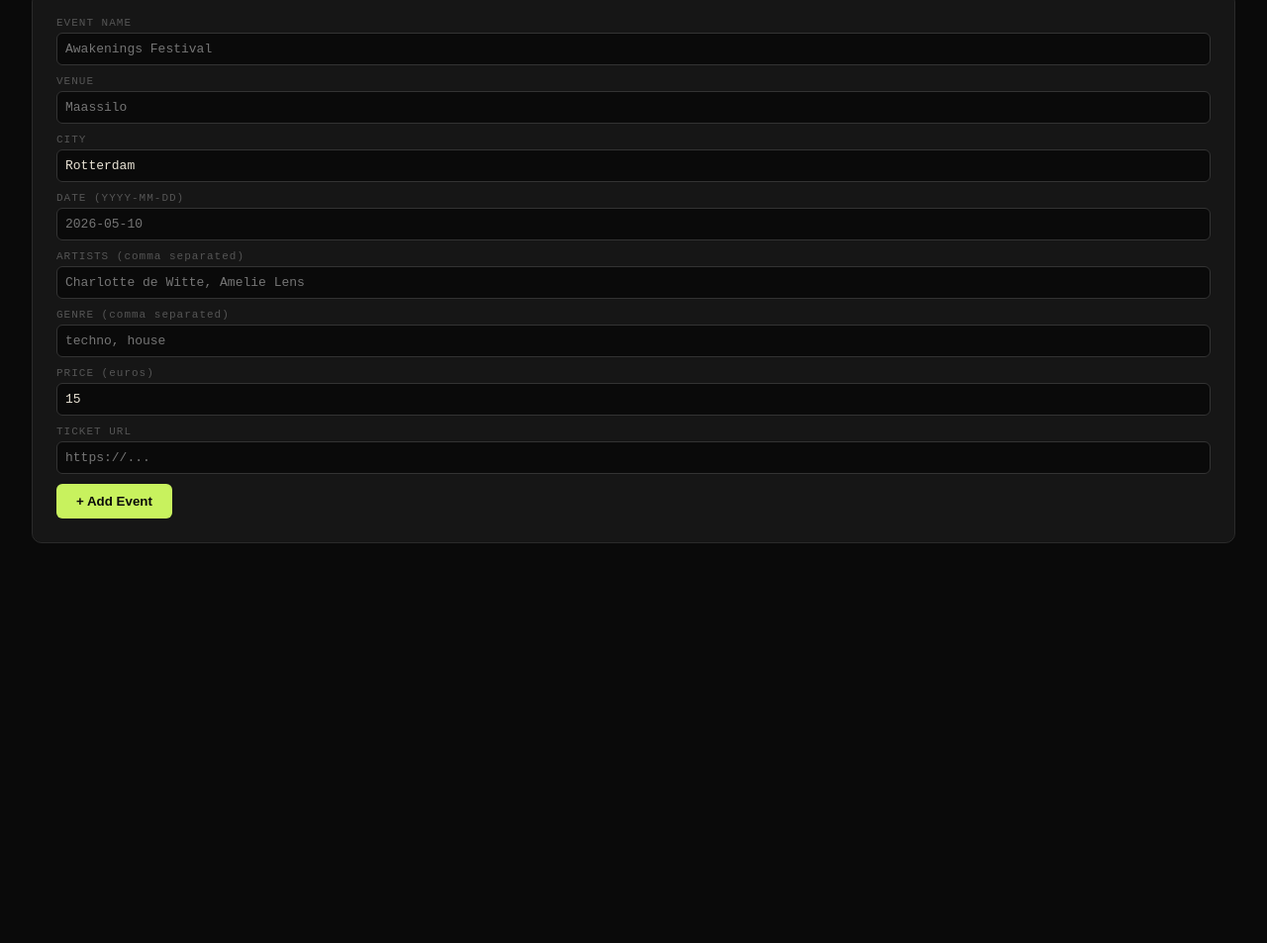
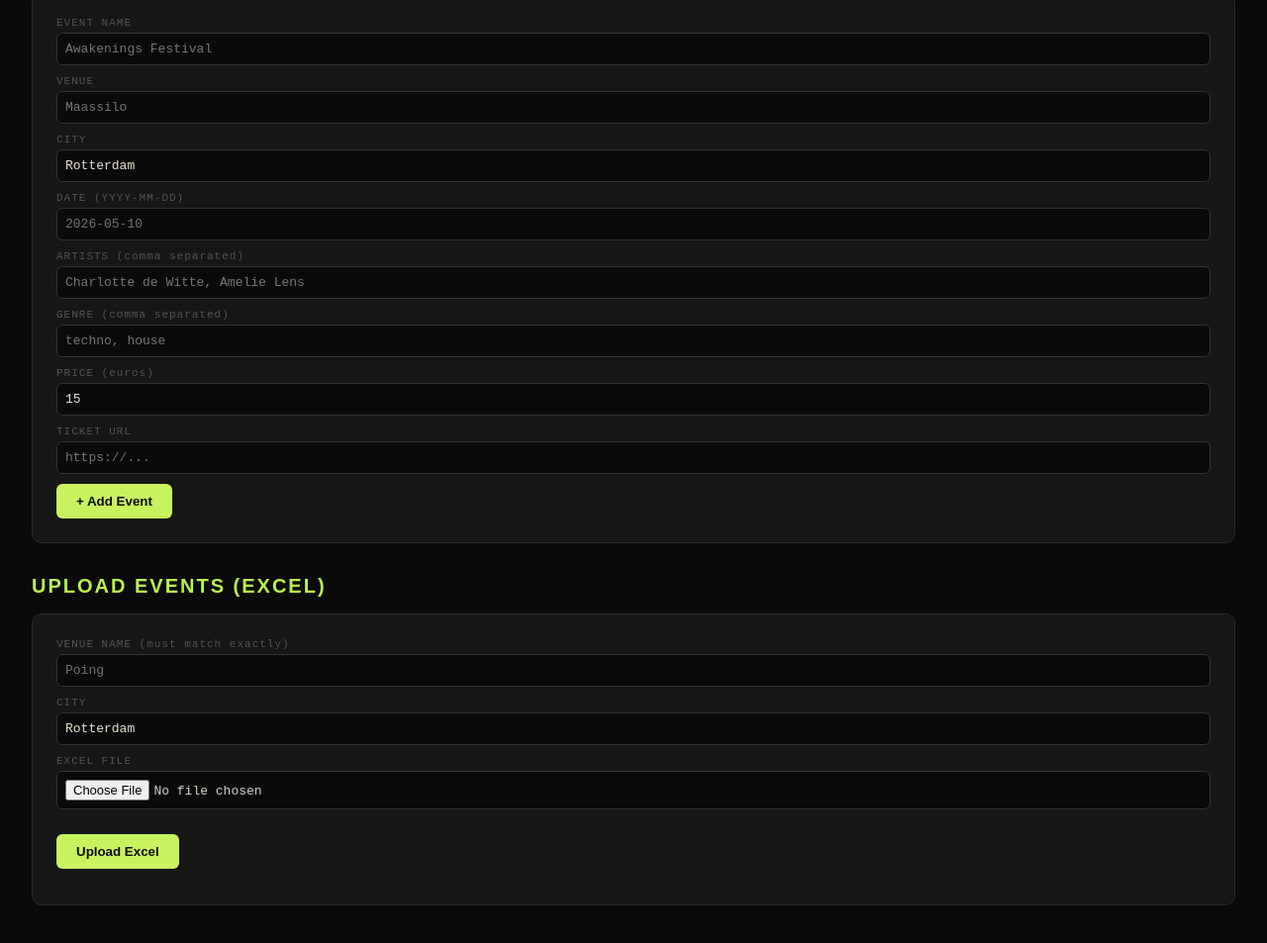
Before and after one commit to whatswithmert/tonight-vibe, a website: page public/admin.html in a window 1280 px wide. Shown: the part 455-1408 px from the top of the page at 99% size. Before the commit the page ends 1068 px from the top, so only its background shows below. Drawn offline with Linux system fonts and the light colour scheme.

Commit message:
excel upload for events

```diff
--- a/package.json
+++ b/package.json
@@ -11,6 +11,8 @@
   "license": "ISC",
   "type": "commonjs",
   "dependencies": {
-    "express": "^5.2.1"
+    "express": "^5.2.1",
+    "multer": "^2.1.1",
+    "xlsx": "^0.18.5"
   }
 }
--- a/public/admin.html
+++ b/public/admin.html
@@ -111,5 +111,41 @@
   await fetch('/admin/events/' + id, { method: 'DELETE', headers: { 'x-admin-password': PASSWORD } });
   loadEvents();
 }
+</script>
+<h2 style="font-family:'Bebas Neue',sans-serif;letter-spacing:2px;color:#b8f250;margin-bottom:1rem;font-size:20px;margin-top:2rem;">UPLOAD EVENTS (EXCEL)</h2>
+<div class="form">
+  <label>VENUE NAME (must match exactly)</label>
+  <input id="uvenue" placeholder="Poing" />
+  <label>CITY</label>
+  <input id="ucity" value="Rotterdam" />
+  <label>EXCEL FILE</label>
+  <input type="file" id="ufile" accept=".xlsx" style="color:#d4cfc5" />
+  <br><br>
+  <button onclick="uploadExcel()">Upload Excel</button>
+  <div id="upload-result" style="margin-top:12px;font-size:12px;color:#666;"></div>
+</div>
+<script>
+async function uploadExcel() {
+  const venue = document.getElementById('uvenue').value;
+  const city = document.getElementById('ucity').value;
+  const file = document.getElementById('ufile').files[0];
+  if (!venue || !file) { alert('Venue and file required'); return; }
+  const formData = new FormData();
+  formData.append('file', file);
+  formData.append('venue', venue);
+  formData.append('city', city);
+  const res = await fetch('/admin/upload-events', {
+    method: 'POST',
+    headers: { 'x-admin-password': PASSWORD },
+    body: formData
+  });
+  const result = await res.json();
+  let msg = result.added + ' events added.';
+  if (result.duplicates && result.duplicates.length > 0) {
+    msg += ' Duplicates skipped: ' + result.duplicates.join(', ');
+  }
+  document.getElementById('upload-result').textContent = msg;
+  loadEvents();
+}
 </script></body>
 </html>
```
Also changed, not shown: index.js (+26 -0 lines), 1 other file.
